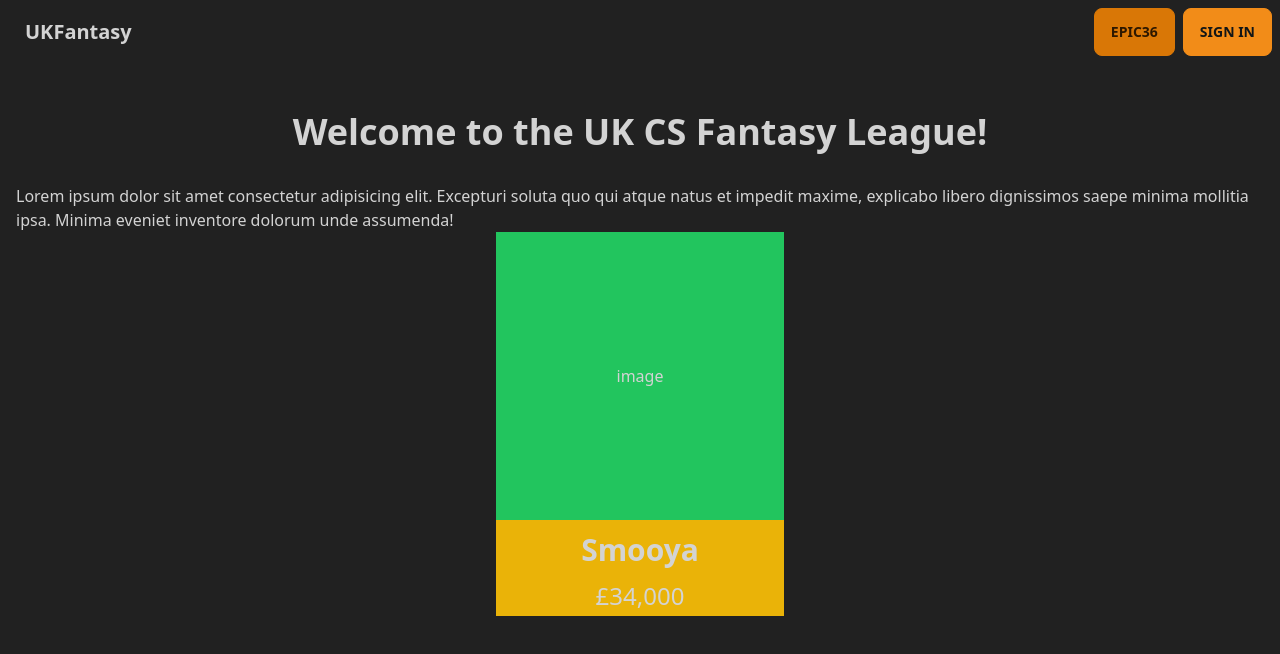
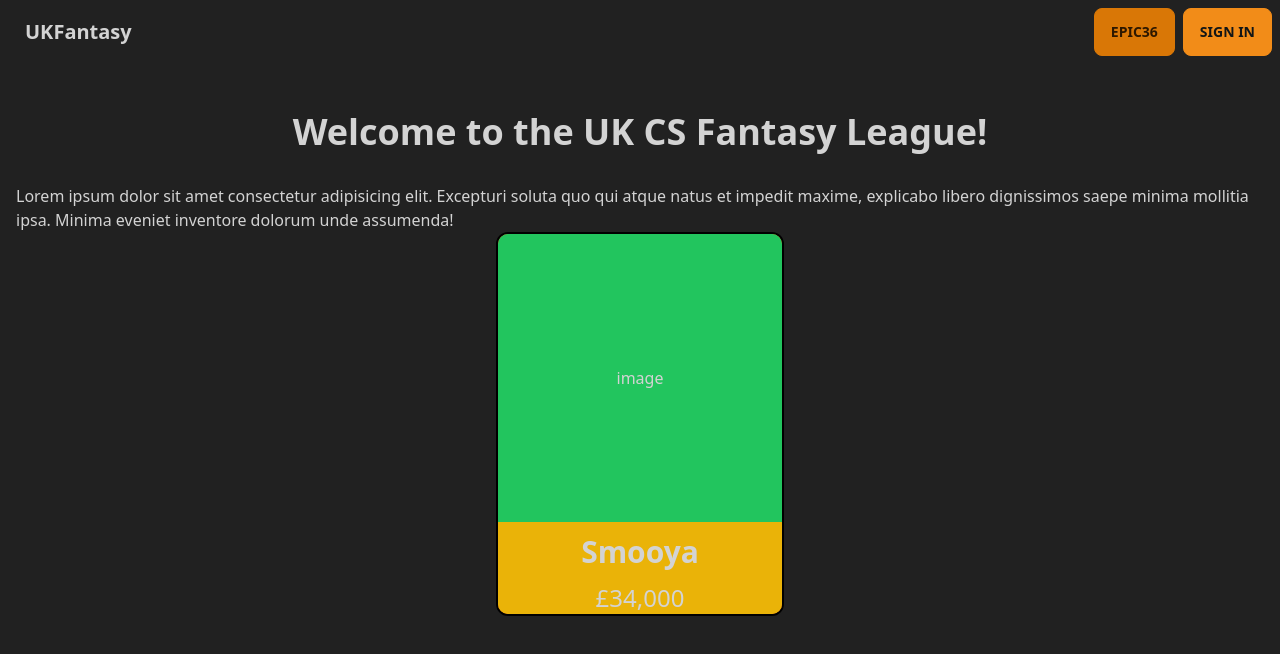
Before and after one commit to FlynnFc/UKFantasy, a Next.js app: page / in a window 1280 px wide. Shown: the top 654 px of the page. Built offline with nearby package versions, Linux system fonts and the light colour scheme; no server answers.

Commit message:
onHover working

```diff
--- a/src/components/Player.tsx
+++ b/src/components/Player.tsx
@@ -3,16 +3,17 @@ import React, { useState } from "react";
 export const Player = () => {
   const [stats, setStats] = useState(false);
   return (
-    <div id="player" className="z-0 h-96 w-72 overflow-hidden bg-orange-500">
+    <div
+      id="player"
+      className="z-0 h-96 w-72 overflow-hidden rounded-xl border-2 border-black bg-orange-500"
+      onMouseEnter={() => {
+        setTimeout(() => setStats(true), 100);
+      }}
+      onMouseLeave={() => {
+        setTimeout(() => setStats(false), 100);
+      }}
+    >
       <div
-        onMouseEnter={() => {
-          console.log(stats);
-          setStats(true);
-        }}
-        onMouseLeave={() => {
-          console.log(stats);
-          setStats(false);
-        }}
         id="image"
         className="z-10 flex h-72 items-center justify-center bg-green-500"
       >
@@ -28,8 +29,8 @@ export const Player = () => {
       <div
         id="stats"
         className={`${
-          stats ? "-translate-y-[100%]" : "translate-y-[105%]"
-        }h-full w-full transition-transform`}
+          stats && "-translate-y-[100%]"
+        } h-full w-full transition-transform`}
       >
         test
       </div>
```
